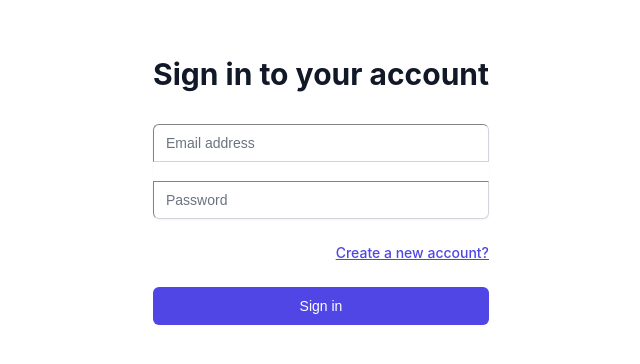
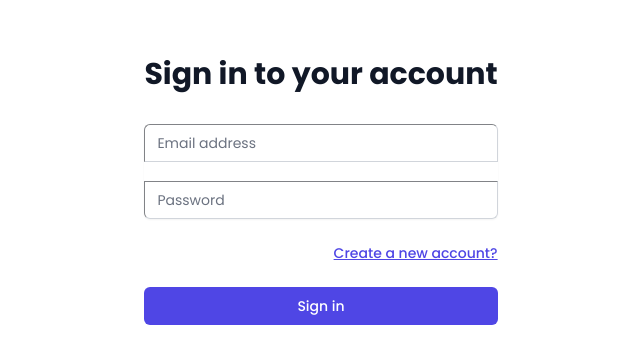
Before and after one commit to jydoskey/dashboard, a Vue app: page / in a window 1280 px wide. Shown: the part 222-586 px from the top of the page, without its empty margins (319-959 px from the left). Built offline with nearby package versions, Linux system fonts and the light colour scheme.

Commit message:
added font pacage for poppins and sidebar styles

```diff
--- a/src/assets/base.css
+++ b/src/assets/base.css
@@ -1,4 +1,11 @@
 /* color palette from <https://github.com/vuejs/theme> */
+
+@import url('https://fonts.googleapis.com/css2?family=Poppins:wght@300;400;500;600;700&display=swap');
+
+* {
+    font-family: 'Poppins', sans-serif;
+}
+
 :root {
   --vt-c-white: #ffffff;
   --vt-c-white-soft: #f8f8f8;
@@ -72,3 +79,19 @@ body {
   -webkit-font-smoothing: antialiased;
   -moz-osx-font-smoothing: grayscale;
 }
+
+:root {
+  /*===== dashboard colors =====*/
+  --body-color: #E4E9F7;
+  --sidebar-color: #FFF;
+  --primary-color: #695CFE;
+  --primary-color-light: #F6F5FF;
+  --toggle-color: #000;
+  --text-color: #707070;
+
+  /*===== Transition =====*/
+  --tran-02: all 0.2s ease;
+  --tran-03: all 0.3s ease;
+  --tran-04: all 0.4s ease;
+  --tran-05: all 0.5s ease;
+}
```
